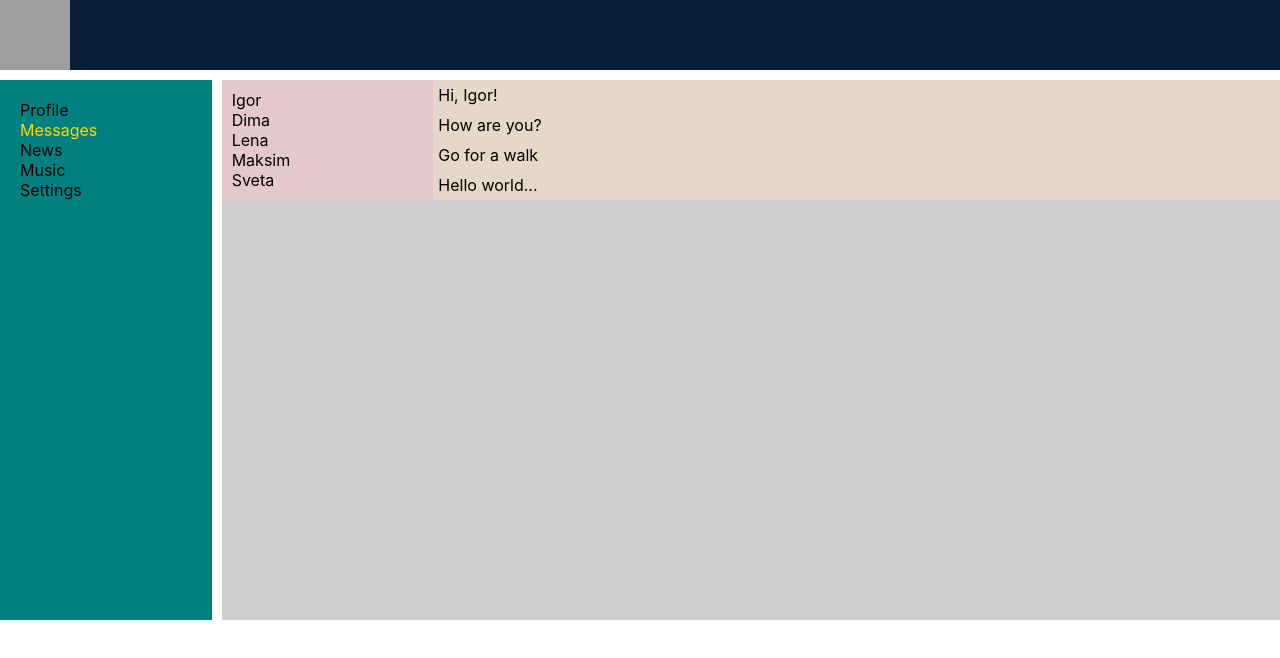
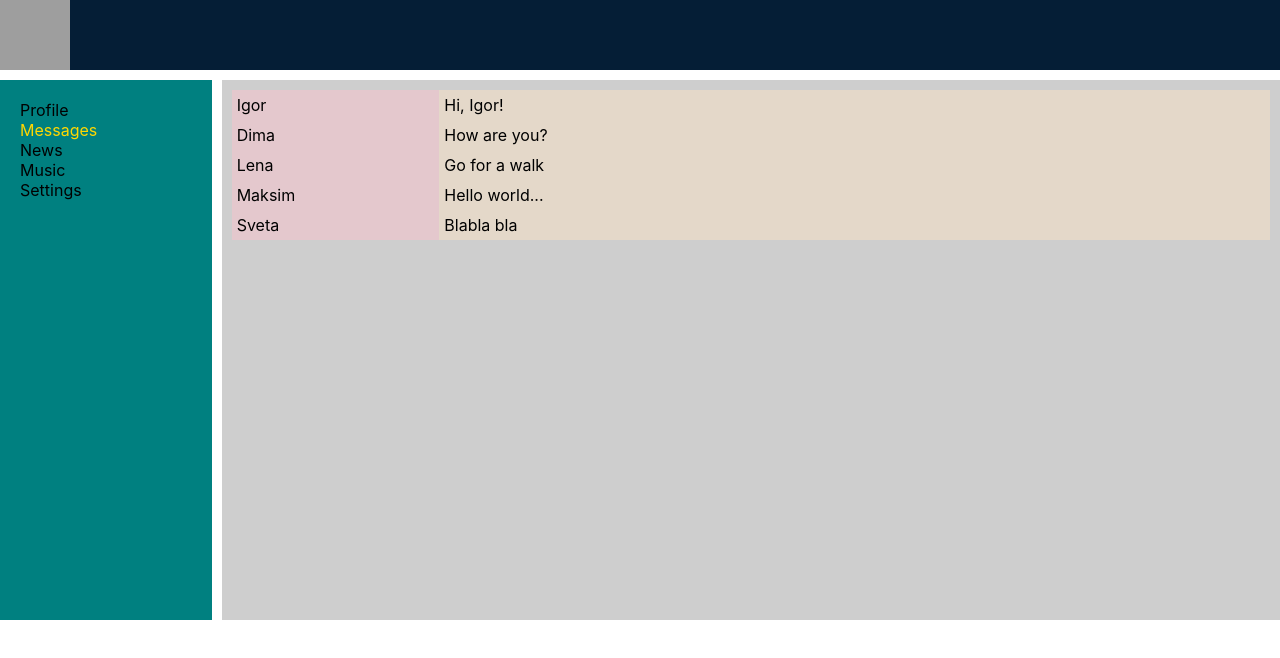
Before and after one commit to Red-ax/social-network, a React (Create React App) app: page /dialogs in a window 1280 px wide. Shown: the top 658 px of the page. Built offline with nearby package versions, Linux system fonts and the light colour scheme; grey boxes are pictures that could not be loaded.

Commit message:
Refactor components, add array map

```diff
--- /dev/null
+++ b/src/components/Dialogs/DialogItem/DialogItem.jsx
@@ -0,0 +1,15 @@
+import {NavLink} from "react-router-dom";
+import module from "./DialogItem.module.css";
+import React from "react";
+
+export const DialogItem = (props) => {
+  return (
+    <div>
+      <div className={module.dialogsItem}>
+        <NavLink to={`/dialogs/${props.id}`} className={({isActive}) => isActive ? module.active : "white"}>
+          {props.name}
+        </NavLink>
+      </div>
+    </div>
+  );
+}
--- /dev/null
+++ b/src/components/Dialogs/DialogItem/DialogItem.module.css
@@ -0,0 +1,13 @@
+.dialogsItem {
+  /*grid-area: dialogsItem;*/
+  background: rgba(255, 192, 203, 0.44);
+  padding: 5px;
+}
+
+a {
+  color: black;
+}
+
+.active {
+  color: darkgoldenrod;
+}
--- a/src/components/Dialogs/Dialogs.jsx
+++ b/src/components/Dialogs/Dialogs.jsx
@@ -1,6 +1,9 @@
 import React from 'react';
 import module from './Dialogs.module.css'
-import {NavLink} from "react-router-dom";
+
+//Components
+import {DialogItem} from "./DialogItem/DialogItem";
+import {Message} from "./Message/Message";
 
 const dialogsData = [
   {id: 1, name: 'Igor'},
@@ -14,23 +17,8 @@ const messagesData = [
   {id: 2, message: 'How are you?'},
   {id: 3, message: 'Go for a walk'},
   {id: 4, message: 'Hello world...'},
+  {id: 5, message: 'Blabla bla'},
 ];
-
-const DialogItem = (props) => {
-  return (
-    <div>
-      <NavLink to={`/dialogs/${props.id}`} className={({isActive}) => isActive ? module.active : "white"}>
-        {props.name}
-      </NavLink>
-    </div>
-  );
-}
-
-const Message = (props) => {
-  return (
-    <div className={module.message}>{props.message}</div>
-  );
-}
 
 let dialogElement = dialogsData.map(({name, id}) => <DialogItem id={id} name={name} />)
 let messageElement = messagesData.map(({message, id}) => <Message id={id} message={message} />)
@@ -38,10 +26,10 @@ let messageElement = messagesData.map(({message, id}) => <Message id={id} messag
 const Dialogs = () => {
   return (
     <div className={module.dialogs}>
-      <div className={module.dialogsItem}>
+      <div>
         { dialogElement }
       </div>
-      <div className={module.messages}>
+      <div>
         { messageElement }
       </div>
     </div>
--- a/src/components/Dialogs/Dialogs.module.css
+++ b/src/components/Dialogs/Dialogs.module.css
@@ -3,28 +3,5 @@
   display: grid;
   /*grid-template-areas: 'dialogsItem messages';*/
   grid-template-columns: 2fr 8fr;
-}
-
-.dialogsItem {
-  /*grid-area: dialogsItem;*/
-  background: rgba(255, 192, 203, 0.44);
   padding: 10px;
 }
-
-a {
-  color: black;
-}
-
-.active {
-  color: darkgoldenrod;
-}
-
-.messages {
-
-}
-
-.message {
-  /*grid-area: messages;*/
-  background: rgba(255, 228, 196, 0.45);
-  padding: 5px;
-}
--- /dev/null
+++ b/src/components/Dialogs/Message/Message.jsx
@@ -0,0 +1,10 @@
+import module from "./Message.module.css";
+import React from "react";
+
+export const Message = (props) => {
+  return (
+    <div className={module.message}>
+      {props.message}
+    </div>
+  );
+}
--- /dev/null
+++ b/src/components/Dialogs/Message/Message.module.css
@@ -0,0 +1,9 @@
+.messages {
+
+}
+
+.message {
+  /*grid-area: messages;*/
+  background: rgba(255, 228, 196, 0.45);
+  padding: 5px;
+}
```
